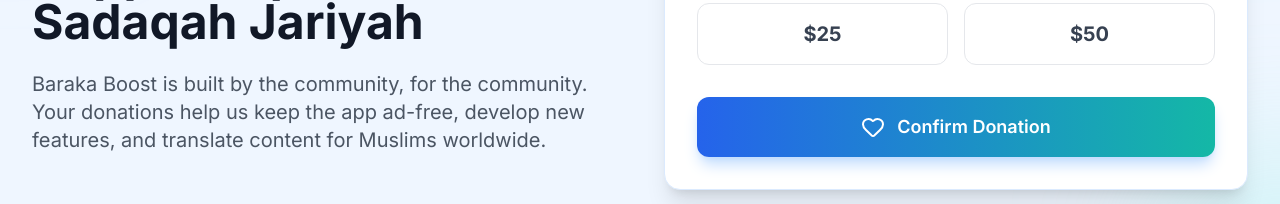
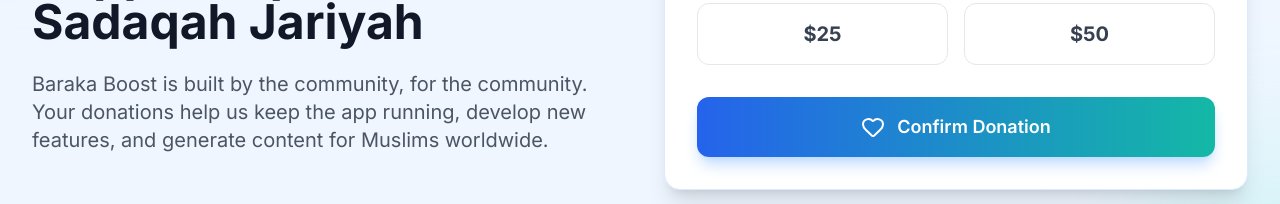
Before and after one commit to NabilPervez/baraka-boost-marketing, a React (Vite) app: page /donation in a window 1280 px wide. Shown: the part 324-528 px from the top of the page. Built offline with nearby package versions, Linux system fonts and the light colour scheme.

Commit message:
Update donation page copy

```diff
--- a/src/pages/Donation.tsx
+++ b/src/pages/Donation.tsx
@@ -19,7 +19,7 @@ export default function Donation() {
                             </motion.div>
                             <h1 className="text-4xl md:text-5xl font-bold text-gray-900 mb-6">Support Open Source Sadaqah Jariyah</h1>
                             <p className="text-xl text-gray-600 mb-8">
-                                Baraka Boost is built by the community, for the community. Your donations help us keep the app ad-free, develop new features, and translate content for Muslims worldwide.
+                                Baraka Boost is built by the community, for the community. Your donations help us keep the app running, develop new features, and generate content for Muslims worldwide.
                             </p>
                         </div>
 
```
